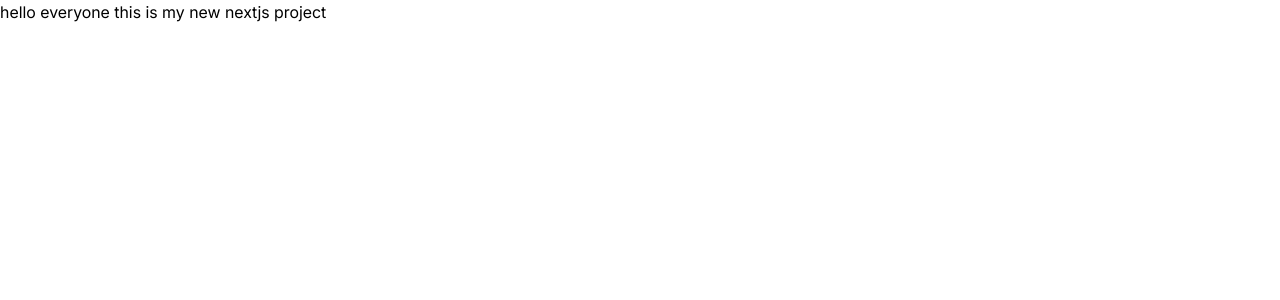
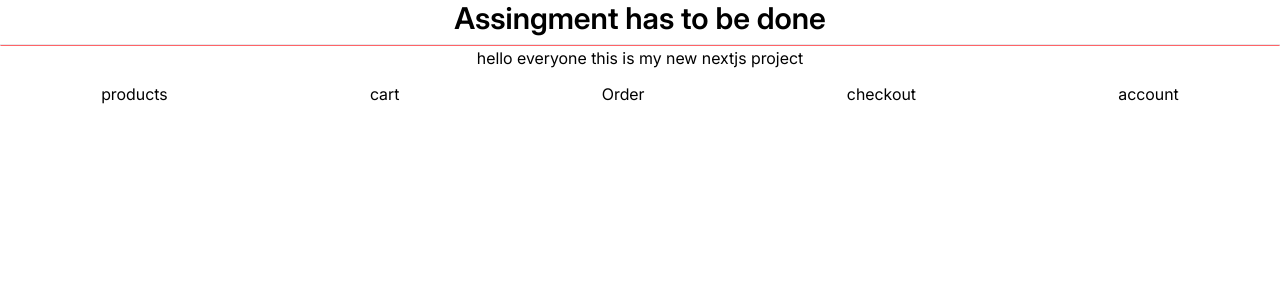
Before and after one commit to Rishabh1-dubey/nextjs_mastery, a Next.js app: page / in a window 1280 px wide. Shown: the top 300 px of the page. Built offline with nearby package versions, Linux system fonts and the light colour scheme.

Commit message:
implemented dynamic routing in our app

```diff
--- /dev/null
+++ b/src/app/account/page.tsx
@@ -0,0 +1,7 @@
+import React from "react";
+
+const Account = () => {
+  return <div>Account</div>;
+};
+
+export default Account;
--- /dev/null
+++ b/src/app/cart/page.tsx
@@ -0,0 +1,7 @@
+import React from "react";
+
+const Cart = () => {
+  return <div>Cart</div>;
+};
+
+export default Cart;
--- /dev/null
+++ b/src/app/checkout/page.tsx
@@ -0,0 +1,7 @@
+import React from "react";
+
+const Checkout = () => {
+  return <div>Checkout</div>;
+};
+
+export default Checkout;
--- /dev/null
+++ b/src/app/order/[orderId]/page.tsx
@@ -0,0 +1,13 @@
+import React from "react";
+
+const OrderId = async ({ params }) => {
+  const { id } = await params;
+  return (
+    <div>
+      OrderId
+      <h2>the order id is that :{id}</h2>
+    </div>
+  );
+};
+
+export default OrderId;
--- /dev/null
+++ b/src/app/order/page.tsx
@@ -0,0 +1,15 @@
+import Link from "next/link";
+import React from "react";
+
+const OrderPage = () => {
+  return (
+    <div>
+      OrderPage
+      <Link className="text-blue-400 underline" href="/order/123">
+        Go to order page
+      </Link>
+    </div>
+  );
+};
+
+export default OrderPage;
--- a/src/app/page.tsx
+++ b/src/app/page.tsx
@@ -1,9 +1,36 @@
+import Link from "next/link";
 
 export default function Home() {
   return (
-   <div>
-    <h1>hello everyone  this is my new nextjs project
-    </h1>
-   </div>
+    <div>
+      <h1 className="text-3xl text-center font-semibold mb-2 ">
+        Assingment has to be done
+      </h1>
+      <div className="border border-b-red-400"></div>
+
+      <h1 className="text-center mb-3">
+        hello everyone this is my new nextjs project
+      </h1>
+      <div className="">
+        <ol className="flex justify-around">
+          <Link href="/products">
+            <li>products</li>
+          </Link>
+
+          <Link href="/cart">
+            <li>cart</li>
+          </Link>
+          <Link href="/order">
+            <li>Order</li>
+          </Link>
+          <Link href="/checkout">
+            <li>checkout</li>
+          </Link>
+          <Link href="/account">
+            <li>account</li>
+          </Link>
+        </ol>
+      </div>
+    </div>
   );
 }
--- /dev/null
+++ b/src/app/products/[name]/page.tsx
@@ -0,0 +1,16 @@
+import React from "react";
+
+// 1. Add 'async' to the component function
+const ProductPageId = async ({ params }) => {
+  // 2. Await the params to get the data
+  const { name } = await params;
+
+  return (
+    <div>
+      {/* 3. Use the variable you extracted */}
+      ProductPageId is {name}
+    </div>
+  );
+};
+
+export default ProductPageId;
--- /dev/null
+++ b/src/app/products/page.tsx
@@ -0,0 +1,16 @@
+import Link from "next/link";
+import React from "react";
+
+const Page = () => {
+  return (
+    <div>
+      {" "}
+      product page
+      <Link href="/products/rishi">
+        <li>go to rishi page</li>
+      </Link>
+    </div>
+  );
+};
+
+export default Page;
```
